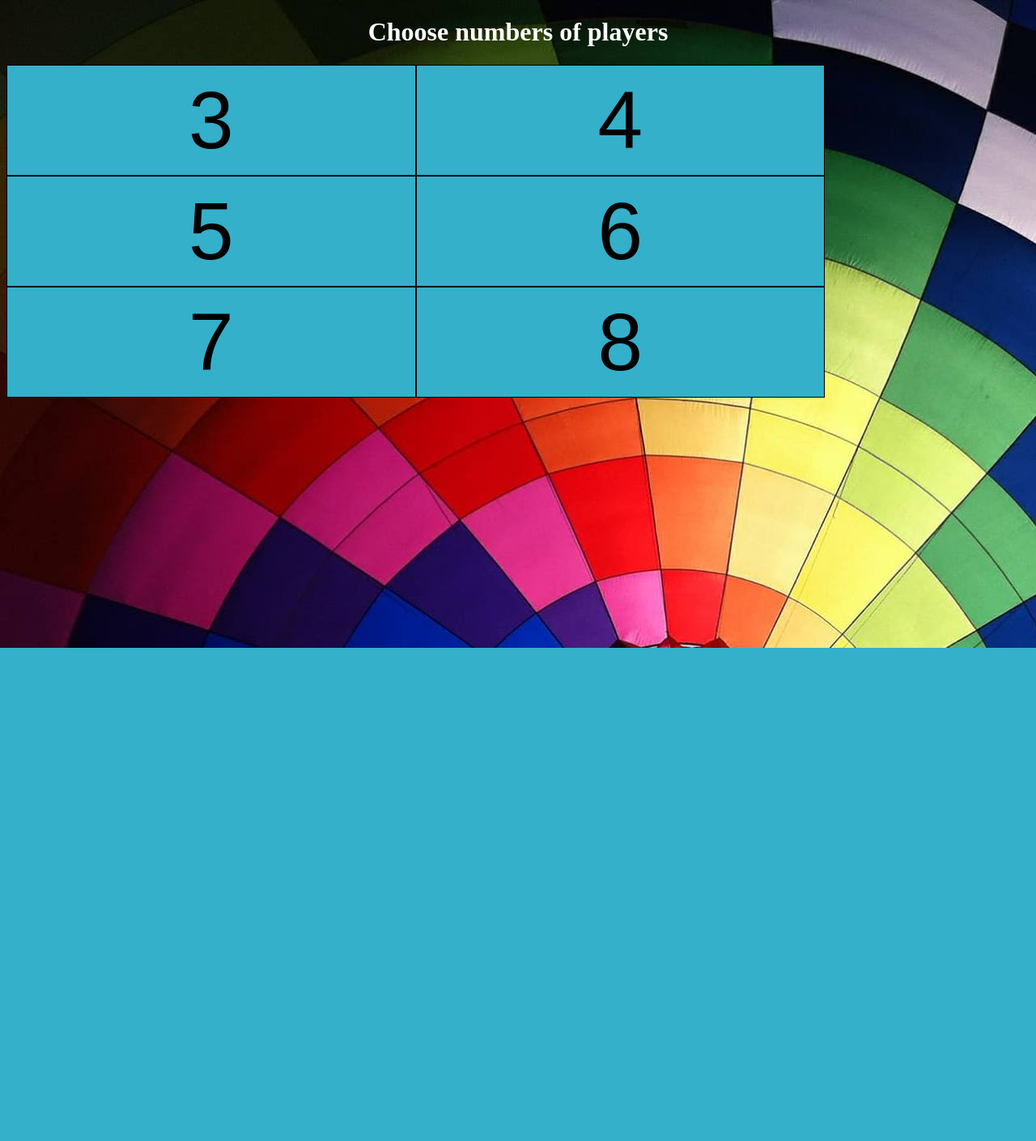
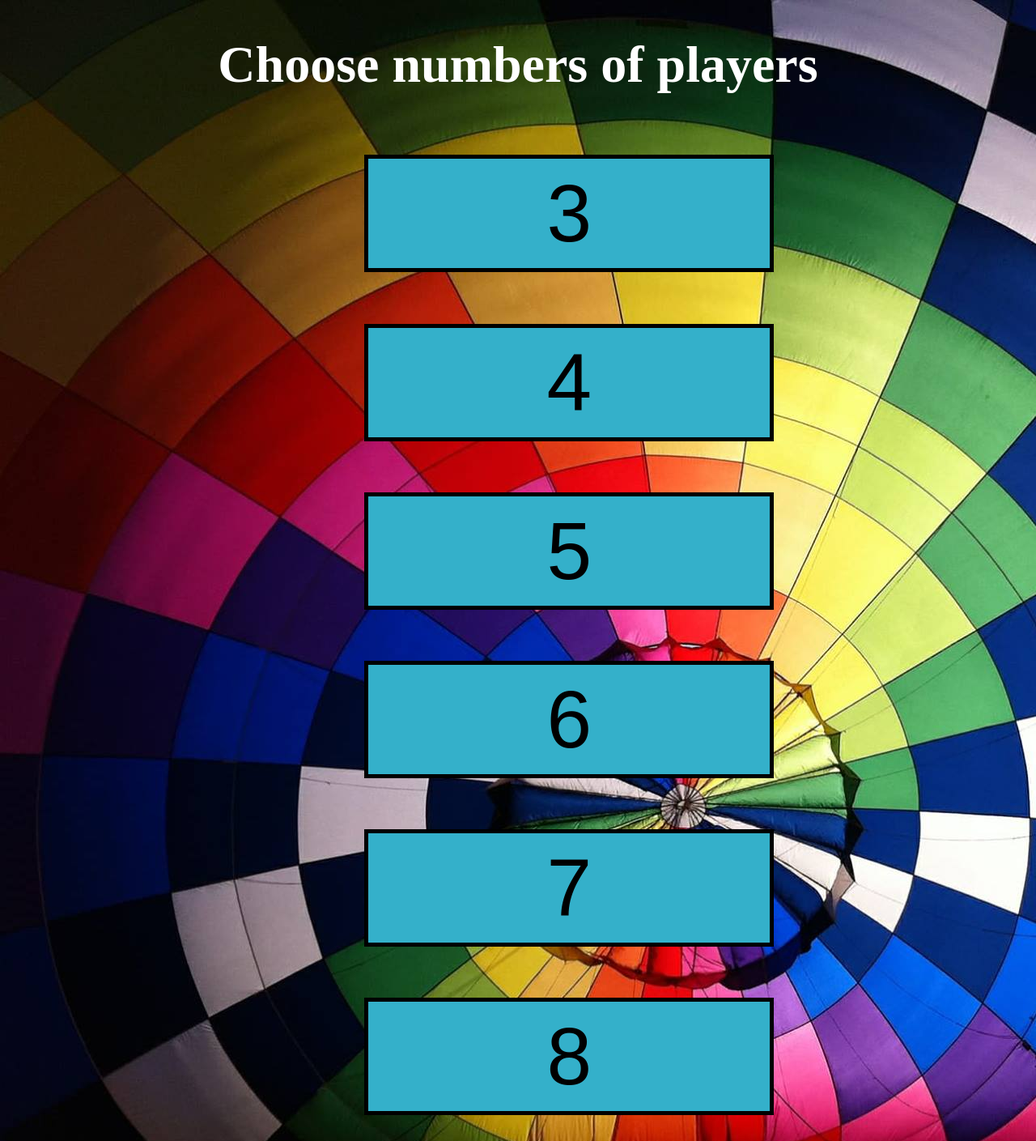
Before and after one commit to 2semesterB2/examGrp7, a PHP site: page /players/players.html in a window 1280 px wide. Shown: the whole page at 81% size. Before the commit the page ends 800 px from the top, so only its background shows below. Run offline with PHP 8.4, Linux system fonts and the light colour scheme; some libraries are stand-ins or nearby versions.

Commit message:
players- knap position
knap positionen

```diff
--- a/players/stylesheet.css
+++ b/players/stylesheet.css
@@ -5,13 +5,16 @@ body {background-image: url(../img/background_index.jpg);
 
 .player-group button {
     background-color: #34B0CA; /* Green background */
-    border: 1px solid black; /* Green border */
+    border: 5px solid black; /* Green border */
     color: black; /* White text */
     padding: 10px 24px; /* Some padding */
     cursor: pointer; /* Pointer/hand icon */
     float: left; /* Float the buttons side by side */
 	font-size: 100px;
 	width: 40%;
+	margin-left: 35%;
+	margin-top:2.5%;
+	margin-bottom: 2.5%;
 
 }
 
@@ -35,5 +38,6 @@ body {background-image: url(../img/background_index.jpg);
 .choose-players{
 	text-align: center;
 	color: white;
+	font-size: 2em;
 
 }
```
